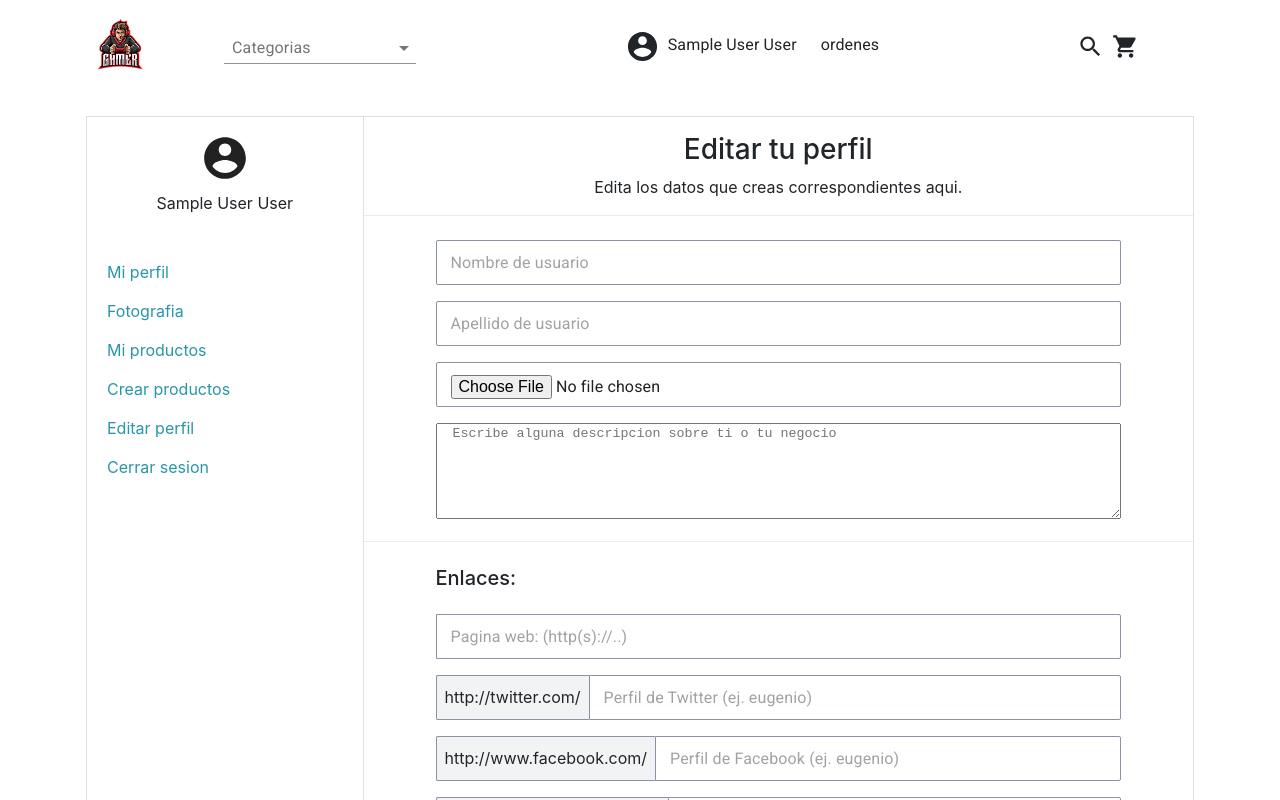
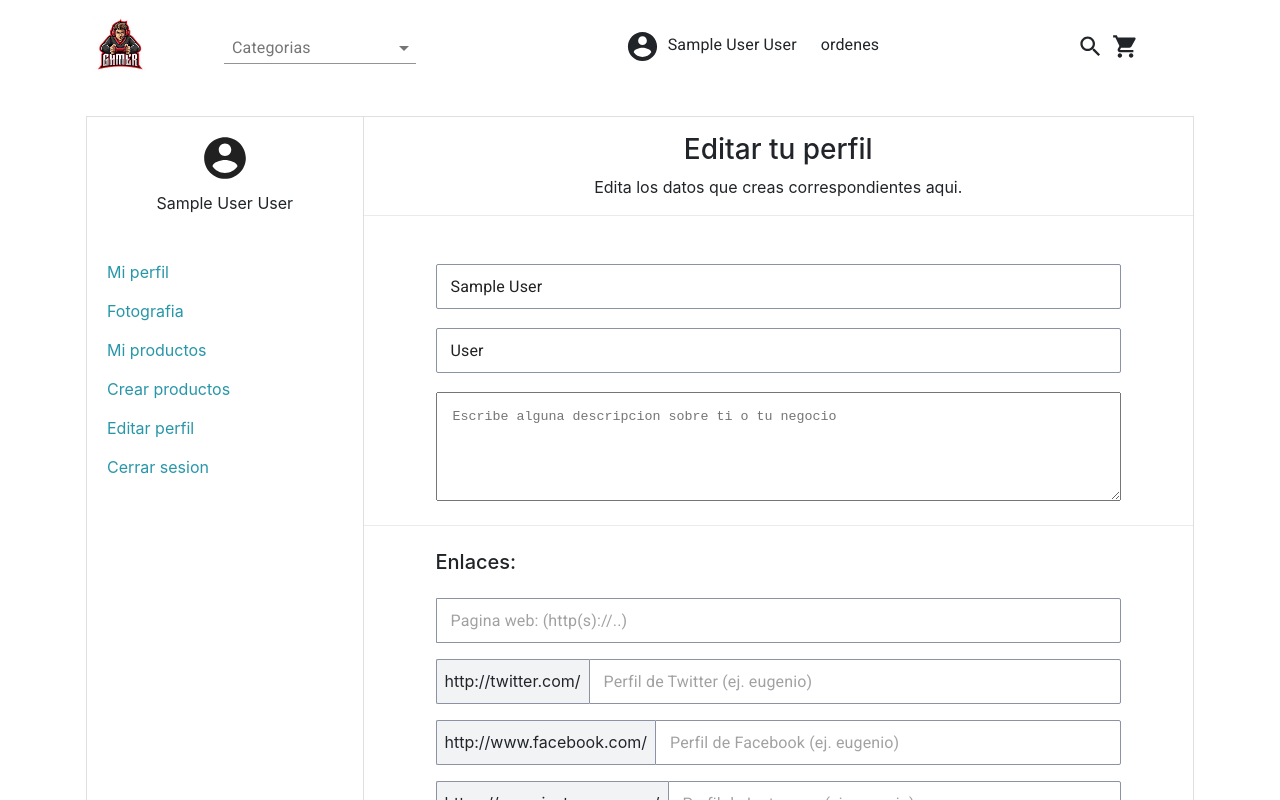
Before and after one commit to OmarVargas235/ecomerce, a React (Create React App) app: page /editar-perfil in a window 1280 px wide. Shown: the top 800 px of the page. Built offline with nearby package versions, Linux system fonts and the light colour scheme; sample sign-in values are in the browser's storage.

Commit message:
Editando perfil

```diff
--- a/src/components/create-product/index.js
+++ b/src/components/create-product/index.js
@@ -10,7 +10,7 @@ import { alert } from '../../utils/alert';
 
 const categories = new Set();
 
-const CreateProduct = () => {
+const CreateProduct = ({ history }) => {
 
 	const dataUser = useSelector(state => state.user.dataUser);
 	const token = useSelector(state => state.user.auth.token);
@@ -62,6 +62,8 @@ const CreateProduct = () => {
 
 		alert(ok ? 'success' : 'error', messages);
 
+		if (ok) history.push('/mis-productos');
+
 		// Desactivando el boton y luego activandolo cuando se quite la alerta
 		setDesactiveBtn(!ok ? true : false);
 		setTimeout(() => setDesactiveBtn(false), 3000);
--- a/src/components/edit-user/EditUserPage.jsx
+++ /dev/null
@@ -1,94 +0,0 @@
-import React from 'react';
-
-import { TealButton } from '../../utils/styleMaterialUi';
-import { EditUserStyle } from './style';
-
-import { Input, TextareaAutosize, Divider } from '@material-ui/core';
-
-const socialRedsLinks = [
-	{link: 'http://twitter.com/', typeSocialRed: 'Twitter'},
-	{link: 'http://www.facebook.com/', typeSocialRed: 'Facebook'},
-	{link: 'https://www.instagram.com/', typeSocialRed: 'Instagram'},
-	{link: 'http://www.youtube.com/', typeSocialRed: 'Youtube'},
-]
-
-const EditUserPage = () => (
-
-	<EditUserStyle className="pt-4 text-center">
-		<form>
-			<div className="px-4">
-				<Input
-					disableUnderline
-					className="w-100 mb-3 px-5"
-					placeholder="Nombre de usuario"
-					name="name"
-					type="text"
-				/>
-
-				<Input
-					disableUnderline
-					className="w-100 mb-3 px-5"
-					placeholder="Apellido de usuario"
-					name="price"
-					type="text"
-				/>
-
-				<Input
-					disableUnderline
-					className="w-100 mb-3 px-5"
-					name="img-product"
-					type="file"
-				/>
-
-				<div className="px-5">
-					<TextareaAutosize
-						className="w-100 mb-3 px-3"
-						rowsMin={6}
-						placeholder="Escribe alguna descripcion sobre ti o tu negocio"
-					/>
-				</div>
-			</div>
-
-			<Divider light />
-
-			<div className="mx-4 pt-4 px-5 container__url">
-				<h5 className="text-left mb-4">Enlaces:</h5>
-
-				<Input
-					disableUnderline
-					className="w-100 mb-3"
-					placeholder="Pagina web: (http(s)://..)"
-					name="price"
-					type="text"
-				/>
-
-				{
-					socialRedsLinks.map((socialRed, index) => (
-
-						<div className="d-flex mb-3" key={index}>
-							<span
-								className="url p-2 d-flex justify-content-center align-items-center"
-							>{socialRed.link}</span>
-
-							<Input
-								disableUnderline
-								className="w-100"
-								placeholder={`Perfil de ${socialRed.typeSocialRed} (ej. eugenio)`}
-								name="name"
-								type="text"
-							/>
-						</div>
-					))
-				}
-			</div>
-
-			<Divider light />
-
-			<div className="mt-3 px-4 mr-5 text-right">
-				<TealButton variant="contained">guardar cambios</TealButton>
-			</div>
-		</form>
-	</EditUserStyle>
-)
-
-export default EditUserPage;
--- /dev/null
+++ b/src/components/edit-user/components/EditUserPage.jsx
@@ -0,0 +1,40 @@
+import React from 'react';
+
+import InputsPage from './InputsPage';
+import SocialMediaPage from './SocialMediaPage';
+import { TealButton } from '../../../utils/styleMaterialUi';
+import { EditUserStyle } from '../style';
+
+import { Divider } from '@material-ui/core';
+
+const EditUserPage = ({ dataUser, desactiveBtn, editProfile, formRef, isRequired }) => (
+
+	<EditUserStyle className="pt-4 text-center">
+		<form onSubmit={editProfile}>
+
+			<InputsPage
+				dataUser={dataUser}
+				formRef={formRef}
+				isRequired={isRequired}
+			/>
+
+			<Divider light />
+
+			<SocialMediaPage
+				formRef={formRef}
+			/>
+
+			<Divider light />
+
+			<div className="mt-3 px-4 mr-5 text-right">
+				<TealButton
+					variant="contained"
+					type="submit"
+					disabled={desactiveBtn}
+				>guardar cambios</TealButton>
+			</div>
+		</form>
+	</EditUserStyle>
+)
+
+export default EditUserPage;
--- /dev/null
+++ b/src/components/edit-user/components/InputsPage.jsx
@@ -0,0 +1,53 @@
+import React from 'react';
+
+import { Input, TextareaAutosize, FormControl, FormHelperText } from '@material-ui/core';
+
+const InputsPage = ({ dataUser, formRef, isRequired }) => (
+	<div className="py-4 px-5 text-center">
+		<div className="px-4">
+			<FormControl className="w-100 mb-3">
+				<Input
+					disableUnderline
+					placeholder="Nombre de usuario"
+					name="name"
+					type="text"
+					defaultValue={dataUser.name}
+					ref={formRef.name}
+					autoComplete="off"
+				/>
+
+				<FormHelperText
+					error={isRequired.name}
+				>{isRequired.name ? 'El nombre es obligatorio' : ''}</FormHelperText>
+			</FormControl>
+
+			<FormControl className="w-100 mb-3">
+				<Input
+					disableUnderline
+					placeholder="Apellido de usuario"
+					name="lastName"
+					defaultValue={dataUser.lastName}
+					ref={formRef.lastName}
+					type="text"
+				/>
+
+				<FormHelperText
+					error={isRequired.lastName}
+				>{isRequired.lastName ? 'El apellido es obligatorio' : ''}</FormHelperText>
+			</FormControl>
+
+			<FormControl className="w-100">
+				<TextareaAutosize
+					className="p-3"
+					rowsMin={5}
+					name="description"
+					defaultValue={dataUser.description ? dataUser.description : ''}
+					ref={formRef.description}
+					placeholder="Escribe alguna descripcion sobre ti o tu negocio"
+				/>
+			</FormControl>
+		</div>
+	</div>
+)
+
+export default InputsPage;
--- /dev/null
+++ b/src/components/edit-user/components/SocialMediaPage.jsx
@@ -0,0 +1,49 @@
+import React from 'react';
+
+import { Input } from '@material-ui/core';
+
+const socialRedsLinks = [
+	{link: 'http://twitter.com/', typeSocialRed: 'Twitter', name: 'twitter'},
+	{link: 'http://www.facebook.com/', typeSocialRed: 'Facebook', name: 'facebook'},
+	{link: 'https://www.instagram.com/', typeSocialRed: 'Instagram', name: 'instagram'},
+	{link: 'http://www.youtube.com/', typeSocialRed: 'Youtube', name: 'youtube'},
+]
+
+const SocialMediaPage = ({ formRef }) => (
+	<div className="mx-4 pt-4 px-5 container__url">
+		<h5 className="text-left mb-4">Enlaces:</h5>
+
+		<Input
+			disableUnderline
+			className="w-100 mb-3"
+			placeholder="Pagina web: (http(s)://..)"
+			name="webPage"
+			type="text"
+			autoComplete="off"
+			ref={formRef.webPage}
+		/>
+
+		{
+			socialRedsLinks.map((socialRed, index) => (
+
+				<div className="d-flex mb-3" key={index}>
+					<span
+						className="url p-2 d-flex justify-content-center align-items-center"
+					>{socialRed.link}</span>
+
+					<Input
+						disableUnderline
+						className="w-100"
+						placeholder={`Perfil de ${socialRed.typeSocialRed} (ej. eugenio)`}
+						name={socialRed.name}
+						type="text"
+						autoComplete="off"
+						ref={formRef[socialRed.name]}
+					/>
+				</div>
+			))
+		}
+	</div>
+)
+
+export default SocialMediaPage;
--- a/src/components/edit-user/index.js
+++ b/src/components/edit-user/index.js
@@ -1,13 +1,82 @@
-import React from 'react';
+import React, { useState } from 'react';
+import { useSelector } from 'react-redux';
 
 import ControlPanel from '../../layaut/ControlPanel';
-import EditUserPage from './EditUserPage';
+import EditUserPage from './components/EditUserPage';
+
+// import { getProductActions } from '../../redux/actions/productActions';
+import { useFormNotController } from '../../customHooks/useFormNotController';
+import { useValidateForm } from '../../customHooks/useValidateForm';
+import { alert } from '../../utils/alert';
+import { requestWithToken } from '../../utils/fetch';
 
 const EditUser = () => {
 
+	const { dataUser, auth } = useSelector(state => state.user);
+
+	const [formRef, getDataRef, desactiveBtn, setDesactiveBtn] = useFormNotController({
+		name: React.createRef(''),
+		lastName: React.createRef(''),
+		description: React.createRef(''),
+
+		webPage: React.createRef(''),
+		twitter: React.createRef(''),
+		facebook: React.createRef(''),
+		instagram: React.createRef(''),
+		youtube: React.createRef(''),
+	});
+
+	const [required, validate] = useValidateForm({
+		name: false,
+		lastName: false,
+	});
+	const [isRequired, setIsRequired] = useState({});
+
+	const editProfile = async e => {
+
+		e.preventDefault();
+
+		const formDataRef = getDataRef();
+		const { description, facebook, instagram, twitter, webPage, youtube, ...data } = formDataRef;
+		const token = auth.token;
+
+		setIsRequired(required);
+
+		if ( validate(data) ) return;
+
+		const socialMedias = [
+			webPage, `http://twitter.com/${twitter}`,
+			`http://www.facebook.com/${facebook}`,
+			`https://www.instagram.com/${instagram}`,
+			`http://www.youtube.com/${youtube}`
+		];
+		const formData = new FormData();
+		formData.append('id', dataUser.uid);
+		formData.append('name', formDataRef.name);
+		formData.append('lastName', formDataRef.lastName);
+		formData.append('description', formDataRef.description);
+		formData.append('socialMedias', socialMedias);
+
+		const { ok, messages } = await requestWithToken('edit-user', token, formData, 'POST');
+
+		alert(ok ? 'success' : 'error', messages);
+
+		// if (ok) return history.push('/mis-productos');
+
+		// Desactivando el boton y luego activandolo cuando se quite la alerta
+		setDesactiveBtn(true);
+		setTimeout(() => setDesactiveBtn(false), 3000);
+  	}
+
 	return (
 		<ControlPanel
-			component={EditUserPage}
+			component={() => <EditUserPage
+				dataUser={dataUser}
+				desactiveBtn={desactiveBtn}
+				editProfile={editProfile}
+				formRef={formRef}
+				isRequired={isRequired}
+			/>}
 			title="Editar tu perfil"
 			text="Edita los datos que creas correspondientes aqui"
 		/>
--- a/src/layaut/ControlPanel.jsx
+++ b/src/layaut/ControlPanel.jsx
@@ -31,7 +31,7 @@ const ControlPanel = ({ component:Component, history, title, text }) => {
 
 		        		<div className="container__options-user mb-3">
 		        			<Link to="/mi-perfil">Mi perfil</Link>
-		        			<Link to="/">Fotografia</Link>
+		        			<Link to="/fotografia">Fotografia</Link>
 		        			<Link to="/mis-productos">Mi productos</Link>
 		        			<Link to="/crear-producto">Crear productos</Link>
 		        			<Link to="/editar-perfil">Editar perfil</Link>
--- a/src/routers/DashboardRoutesPrivate.jsx
+++ b/src/routers/DashboardRoutesPrivate.jsx
@@ -8,6 +8,7 @@ import Notifications from '../components/notifications/';
 import Chat from '../components/chat/';
 import Profile from '../components/profile';
 import EditProduct from '../components/edit-product';
+import EditImgProfile from '../components/edit-img-profile';
 
 const DashboardRoutesPrivate = () => (
 	<Switch>
@@ -17,6 +18,7 @@ const DashboardRoutesPrivate = () => (
 		<Route exact path="/notificaciones" component={Notifications} />
 		<Route exact path="/mensajes" component={Chat} />
 		<Route exact path="/mi-perfil" component={Profile} />
+		<Route exact path="/fotografia" component={EditImgProfile} />
 		<Route exact path="/editar-producto/:id" component={EditProduct} />
 
 		<Redirect to="/" />
--- a/src/utils/fetch.js
+++ b/src/utils/fetch.js
@@ -30,11 +30,9 @@ export const requestWithToken = async (url = "", token="", formData={}, method="
 		const resp = await fetch(`http://localhost:5000/${url}`, {
 			method,
 			headers: {
-		      // 'Content-Type' : 'multipart/form-data',
 		      'x-token': token
 			},
 			body: formData,
-			// body: JSON.stringify(formData),
 		});
 		const data = await resp.json();
 
```
